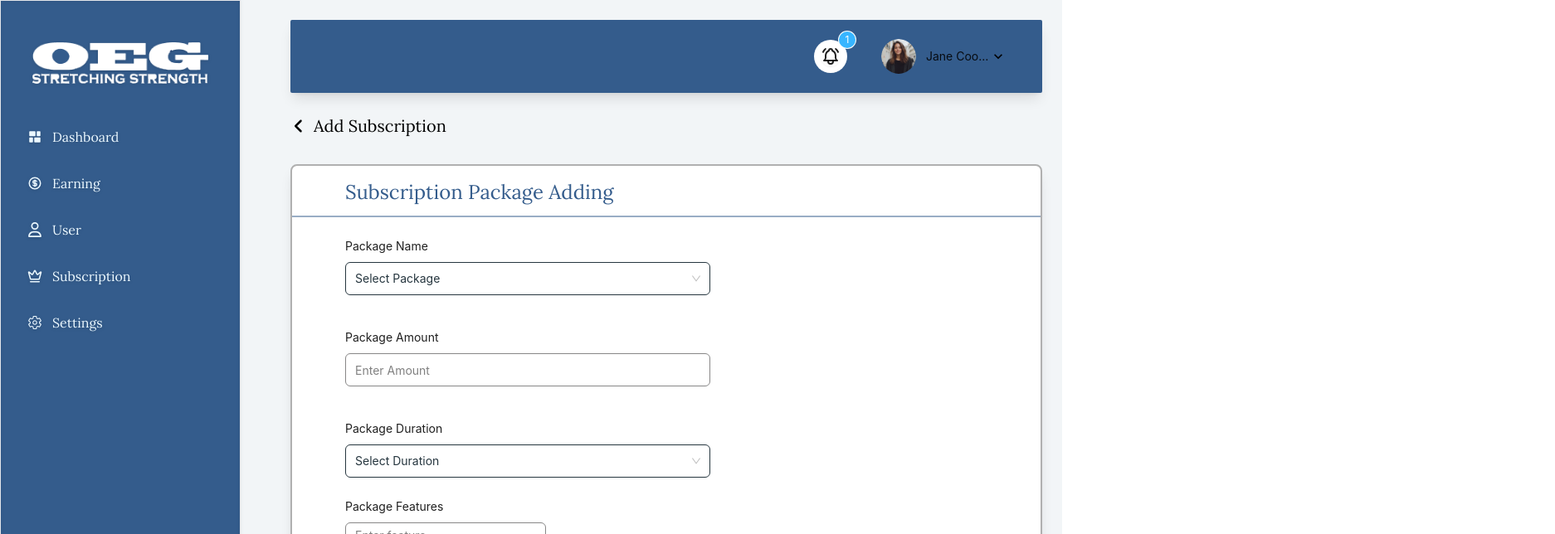
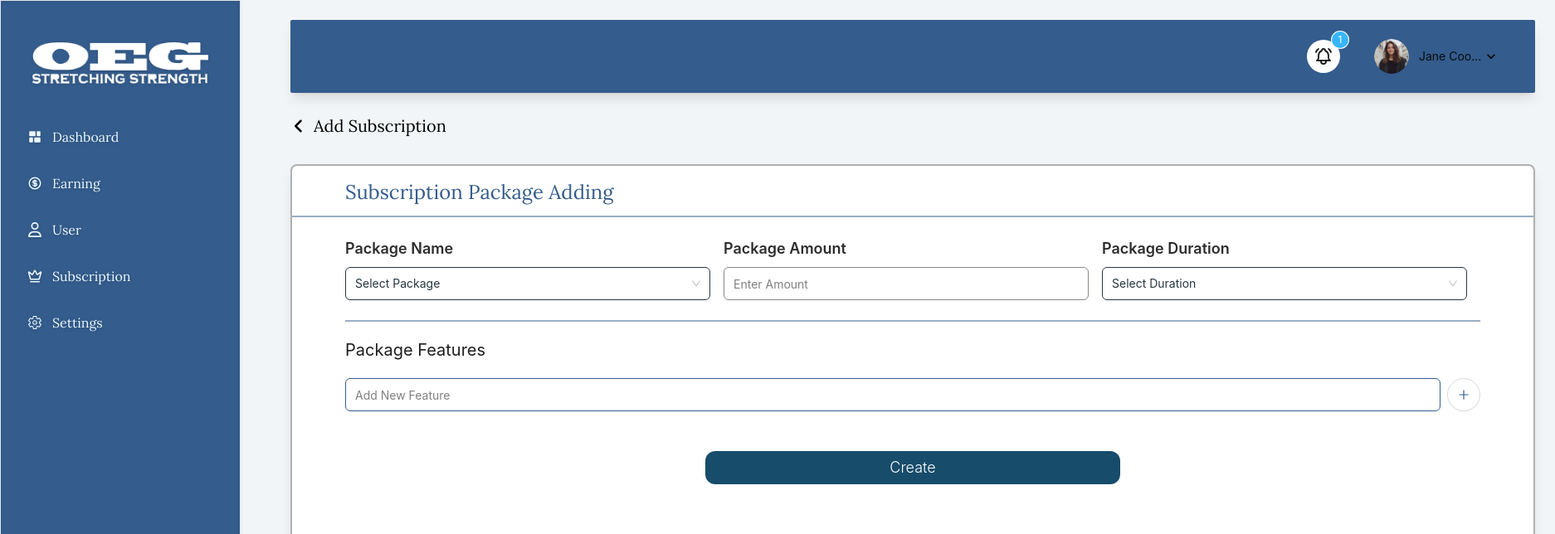
Before and after one commit to Raiyan109/ozzy-admin-dashboard, a React (Vite) app: page /add-subscription in a window 1280 px wide. Shown: the top 644 px of the page at 83% size, 1874 px wide, since content can reach past the window. Built offline with nearby package versions, Linux system fonts and the light colour scheme.

Commit message:
subscription added

```diff
--- a/src/pages/Main/AddSubscription/AddSubscription.jsx
+++ b/src/pages/Main/AddSubscription/AddSubscription.jsx
@@ -1,7 +1,7 @@
 import { useNavigate } from "react-router-dom";
 import React, { useState } from 'react';
 import { Form, Input, Button, Select, Space } from 'antd';
-import { MinusCircleOutlined, PlusOutlined } from '@ant-design/icons';
+import { MinusOutlined, PlusOutlined } from '@ant-design/icons';
 const { Option } = Select;
 import { FaAngleLeft } from "react-icons/fa6";
 
@@ -24,9 +24,13 @@ const AddSubscription = () => {
     };
     const navigate = useNavigate();
 
+    const handleBackButtonClick = () => {
+        navigate(-1); // This takes the user back to the previous page
+    };
+
     return (
         <>
-            <div className="flex items-center gap-2 text-xl">
+            <div className="flex items-center gap-2 text-xl cursor-pointer" onClick={handleBackButtonClick}>
                 <FaAngleLeft />
                 <h1>Add Subscription</h1>
             </div>
@@ -43,10 +47,10 @@ const AddSubscription = () => {
                         // style={{ maxWidth: 600, margin: '0 auto' }}
                         >
                             {/* Section 1 */}
-                            <Space direction="vertical" style={{ width: '100%' }}>
+                            <Space direction="vertical" style={{ width: '100%', borderBottom: '2px solid rgb(52 92 140 / 0.5)' }}>
                                 <Space size="large" direction="horizontal" className="responsive-space">
                                     <Form.Item
-                                        label="Package Name"
+                                        label={<span style={{ fontSize: '18px', fontWeight: '600', color: '#2D2D2D' }}>Package Name</span>}
                                         name="packageName"
                                         className="responsive-form-item"
                                     // rules={[{ required: true, message: 'Please select a package name!' }]}
@@ -58,7 +62,7 @@ const AddSubscription = () => {
                                         </Select>
                                     </Form.Item>
                                     <Form.Item
-                                        label="Package Amount"
+                                        label={<span style={{ fontSize: '18px', fontWeight: '600', color: '#2D2D2D' }}>Package Amount</span>}
                                         name="packageAmount"
                                         className="responsive-form-item"
                                     // rules={[{ required: true, message: 'Please enter the package amount!' }]}
@@ -66,7 +70,7 @@ const AddSubscription = () => {
                                         <Input type="number" placeholder="Enter Amount" style={{ height: '40px' }} />
                                     </Form.Item>
                                     <Form.Item
-                                        label="Package Duration"
+                                        label={<span style={{ fontSize: '18px', fontWeight: '600', color: '#2D2D2D' }}>Package Duration</span>}
                                         name="packageDuration"
                                         className="responsive-form-item"
                                     // rules={[{ required: true, message: 'Please select a duration!' }]}
@@ -81,36 +85,71 @@ const AddSubscription = () => {
                             </Space>
 
                             {/* Section 2 */}
-                            <Form.Item label="Package Features">
+                            <Form.Item>
+                                <h1 className="text-xl py-5">Package Features</h1>
+                                {/* <Space direction="horizontal" style={{ width: '100%', justifyContent: 'start', alignItems: 'center' }}> */}
+                                <div style={{ display: 'flex', alignItems: 'flex-start', gap: '8px', }}>
+                                    <div style={{ flex: 1 }}>
                                         {features.map((feature, index) => (
                                             <Space key={index} style={{ display: 'flex', marginBottom: 8 }} align="baseline">
                                                 <Input
-                                            placeholder="Enter feature"
+                                                    placeholder="Add New Feature"
                                                     value={feature}
                                                     onChange={(e) => {
                                                         const newFeatures = [...features];
                                                         newFeatures[index] = e.target.value;
                                                         setFeatures(newFeatures);
                                                     }}
+                                                    style={{ width: '1320px', height: '40px', border: '1px solid #345C8C' }}
                                                 />
                                                 {features.length > 1 && (
-                                            <MinusCircleOutlined
-                                                style={{ color: 'red' }}
+                                                    <Button style={{
+                                                        color: '#345C8C',
+                                                        borderRadius: '50%',
+                                                        padding: '10px',
+                                                        height: '40px',
+                                                        width: '40px',
+                                                        display: 'flex',
+                                                        justifyContent: 'center',
+                                                        alignItems: 'center',
+                                                    }}>
+                                                        <MinusOutlined
+
                                                             onClick={() => removeFeature(index)}
                                                         />
+                                                    </Button>
                                                 )}
                                             </Space>
                                         ))}
-                                <Button type="dashed" onClick={addFeature} icon={<PlusOutlined />} block>
-                                    Add Feature
+                                    </div>
+                                    <Button type=""
+                                        // style={{ color: '#345C8C', borderRadius: '50%', padding: '10px', height: '40px', width: '40px' }}
+                                        style={{
+                                            color: '#345C8C',
+                                            borderRadius: '50%',
+                                            padding: '10px',
+                                            height: '40px',
+                                            width: '40px',
+                                            display: 'flex',
+                                            justifyContent: 'center',
+                                            alignItems: 'center',
+                                        }}
+                                        onClick={addFeature} block>
+                                        <PlusOutlined />
                                     </Button>
+                                </div>
+                                {/* </Space> */}
                             </Form.Item>
 
                             {/* Submit Button */}
                             <Form.Item>
-                                <Button type="primary" htmlType="submit" block>
-                                    Create
-                                </Button>
+                                <div className="p-4 mt-auto text-center mx-auto flex items-center justify-center">
+                                    <button
+                                        className="w-[500px] bg-[#174C6B] text-white px-10 h-[40px] flex items-center justify-center gap-3 text-lg outline-none rounded-xl"
+                                    >
+                                        <span className="text-white font-light">Create</span>
+                                    </button>
+                                </div>
                             </Form.Item>
                         </Form>
                     </div>
```
Lines whose indentation alone changed are shown as unchanged.
